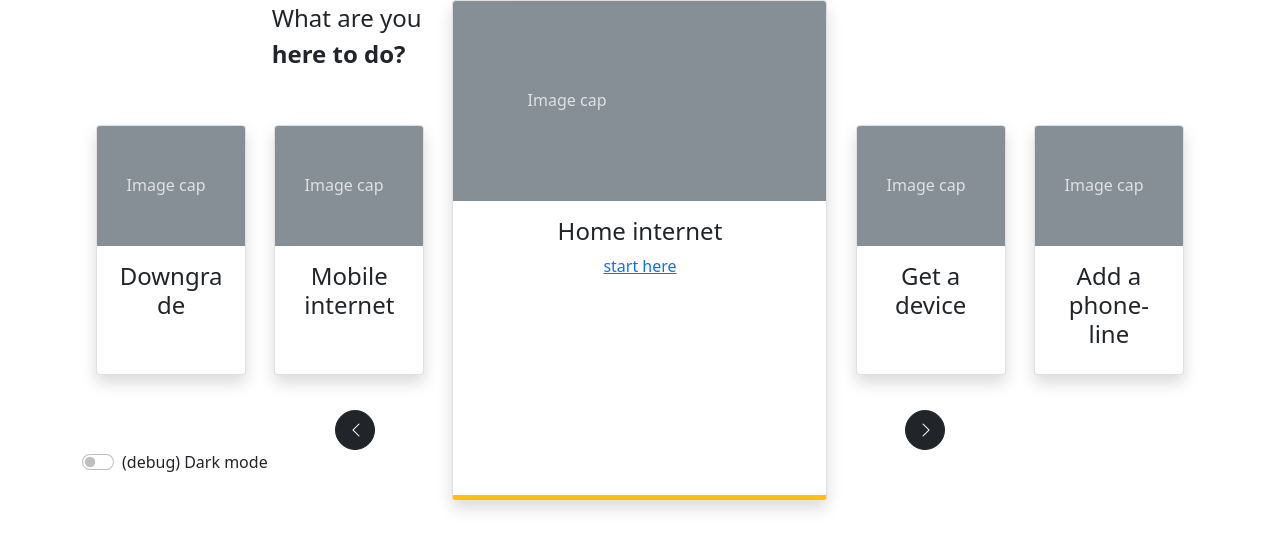
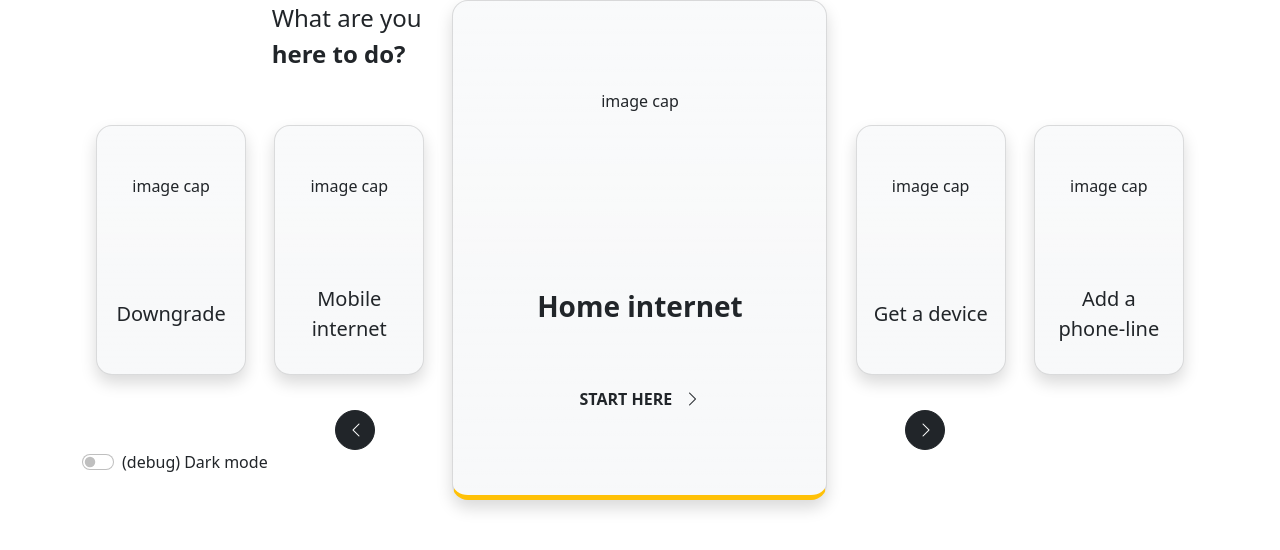
Before and after one commit to chimEntelect/carousel-poc, an Angular app: page / in a window 1280 px wide. Shown: the top 550 px of the page. Built offline with nearby package versions, Linux system fonts and the light colour scheme.

Commit message:
Fixed stying of cards to look closer to the designs (for light-theme). Dark theme WIP

```diff
--- a/src/app/app.module.ts
+++ b/src/app/app.module.ts
@@ -4,10 +4,11 @@ import { BrowserModule } from '@angular/platform-browser';
 import { AppComponent } from './app.component';
 import { CarouselComponent } from './carousel/carousel.component';
 import { CarouselCardComponent } from './carousel-card/carousel-card.component';
+import { FormsModule } from '@angular/forms';
 
 @NgModule({
   declarations: [AppComponent, CarouselComponent, CarouselCardComponent],
-  imports: [BrowserModule],
+  imports: [BrowserModule, FormsModule],
   providers: [],
   bootstrap: [AppComponent],
 })
--- a/src/app/carousel-card/carousel-card.component.html
+++ b/src/app/carousel-card/carousel-card.component.html
@@ -1,23 +1,29 @@
 <div [ngClass]="{ 'carousel-card': true, selected: selected }" *ngIf="item">
-  <div class="card shadow">
-    <svg
-      class="bd-placeholder-img card-img-top"
-      width="100%"
-      [attr.height]="selected ? 200 : 120"
-      xmlns="http://www.w3.org/2000/svg"
-      role="img"
-      aria-label="Placeholder: Image cap"
-      preserveAspectRatio="xMidYMid slice"
-      focusable="false"
+  <div class="card shadow bg-light bg-gradient rounded-4">
+    <figure
+      [ngClass]="{
+        'h-selected': selected,
+        'd-flex align-items-center justify-content-center': true
+      }"
     >
-      <title>Placeholder</title>
-      <rect width="100%" height="100%" fill="#868e96"></rect>
-      <text x="20%" y="50%" fill="#dee2e6" dy=".3em">Image cap</text>
-    </svg>
-    <div class="card-body">
-      <h4 class="card-title text-center">{{ item.title }}</h4>
-      <p class="text-center" *ngIf="selected">
-        <a href="{{ item.cta.href }}">{{ item.cta.text }}</a>
+      image cap
+    </figure>
+    <div class="card-body d-flex flex-column justify-content-evenly">
+      <p
+        [ngClass]="{
+          'card-title text-center': true,
+          'fs-3 fw-bold': selected,
+          'fs-5': !selected
+        }"
+      >
+        {{ item.title }}
+      </p>
+      <p [ngClass]="{ 'text-center': true }" *ngIf="selected">
+        <a
+          class="cta text-uppercase text-decoration-none text-reset fw-bold fs-6"
+          href="{{ item.cta.href }}"
+          >{{ item.cta.text }} <i class="bi bi-chevron-right ps-2"></i
+        ></a>
       </p>
     </div>
   </div>
--- a/src/app/carousel-card/carousel-card.component.scss
+++ b/src/app/carousel-card/carousel-card.component.scss
@@ -1,4 +1,7 @@
-@import "~bootstrap/scss/bootstrap.scss";
+@import "~bootstrap/scss/_functions.scss";
+@import "~bootstrap/scss/_variables.scss";
+@import "~bootstrap/scss/_mixins.scss";
+@import "~bootstrap/scss/utilities.scss";
 
 $card-height: 250px;
 $card-width: 150px;
@@ -8,7 +11,16 @@ $card-width: 150px;
   width: $card-width;
 
   .card {
+    @include border-radius(1rem);
     height: 100%;
+  }
+
+  figure {
+    height: 120px;
+
+    &.h-selected {
+      height: 200px;
+    }
   }
 }
 
--- a/src/app/carousel/carousel.component.html
+++ b/src/app/carousel/carousel.component.html
@@ -1,4 +1,4 @@
-<div class="carousel-component">
+<div [ngClass]="{ 'carousel-component': true, 'dark-theme': isDarkMode }">
   <header class="fs-4">What are you <b>here to do?</b></header>
   <div class="d-flex justify-content-around align-items-center">
     <app-carousel-card
@@ -8,13 +8,13 @@
       [ngClass]="{ 'd-none': !itemVisible(idx) }"
     ></app-carousel-card>
   </div>
-  <footer class="row justify-content-around">
-    <div class="col-2 text-center">
+  <footer class="row justify-content-between">
+    <div class="col-lg-6 col-md-2 text-center">
       <button class="btn btn-dark rounded-circle" (click)="back()">
         <i class="bi bi-chevron-left"></i>
       </button>
     </div>
-    <div class="col-2 text-center">
+    <div class="col-lg-6 col-md-2 text-center">
       <button class="btn btn-dark rounded-circle" (click)="next()">
         <i class="bi bi-chevron-right"></i>
       </button>
@@ -26,6 +26,7 @@
       type="checkbox"
       role="switch"
       id="flexSwitchCheckDefault"
+      [(ngModel)]="isDarkMode"
     />
     <label class="form-check-label" for="flexSwitchCheckDefault"
       >(debug) Dark mode</label
--- a/src/app/carousel/carousel.component.scss
+++ b/src/app/carousel/carousel.component.scss
@@ -1,5 +1,12 @@
+@import "~bootstrap/scss/_functions.scss";
+@import "~bootstrap/scss/_variables.scss";
+@import "~bootstrap/scss/_mixins.scss";
+
 $btn-size: 40px;
 $header-width: 17%;
+
+.dark-theme {
+}
 
 .carousel-component {
   position: relative;
@@ -18,3 +25,19 @@ $header-width: 17%;
     margin-top: -90px;
   }
 }
+
+@include media-breakpoint-down(lg) {
+  .carousel-component {
+    header {
+      left: $header-width / 2;
+    }
+  }
+}
+
+@include media-breakpoint-down(md) {
+  .carousel-component {
+    header {
+      left: 0;
+    }
+  }
+}
--- a/src/app/carousel/carousel.component.ts
+++ b/src/app/carousel/carousel.component.ts
@@ -1,4 +1,4 @@
-import { Component, OnInit } from '@angular/core';
+import { Component, Input, OnInit } from '@angular/core';
 import { CarouselItem } from '../carousel-item';
 
 @Component({
@@ -7,6 +7,8 @@ import { CarouselItem } from '../carousel-item';
   styleUrls: ['./carousel.component.scss'],
 })
 export class CarouselComponent implements OnInit {
+  private query: MediaQueryList;
+
   items: CarouselItem[] = [
     { title: 'Mobile internet', cta: { text: 'start here', href: '#' } },
     { title: 'Home internet', cta: { text: 'start here', href: '#' } },
@@ -16,17 +18,27 @@ export class CarouselComponent implements OnInit {
     { title: 'Downgrade', cta: { text: 'start here', href: '#' } },
   ];
 
+  isDarkMode = false;
   sortedItems: CarouselItem[] = [];
   selectedIndex?: number;
   selectedItem?: CarouselItem;
 
   view: 'desktop' | 'tablet' = 'desktop';
 
-  constructor() {}
+  constructor() {
+    this.query = window.matchMedia('(max-width: 991px)');
+    this.onMediaChange();
+    this.query.addEventListener('change', this.onMediaChange);
+  }
 
   ngOnInit(): void {
     this.spotlightItem(1);
   }
+
+  onMediaChange = () => {
+    this.view = this.query.matches ? 'tablet' : 'desktop';
+    this.spotlightItem(this.selectedIndex || 0);
+  };
 
   itemVisible(displayIndex: number) {
     return displayIndex < (this.view === 'desktop' ? 5 : 3);
@@ -55,4 +67,8 @@ export class CarouselComponent implements OnInit {
   next() {
     this.spotlightItem((this.selectedIndex || 0) + 1);
   }
+
+  ngOnDestroy() {
+    this.query.removeEventListener('change', this.onMediaChange);
+  }
 }
```
